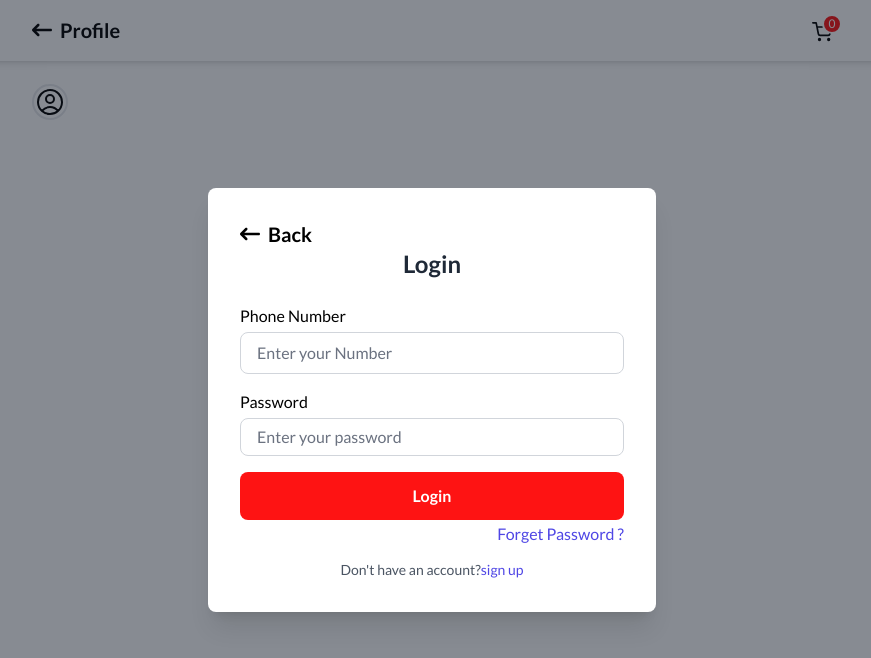
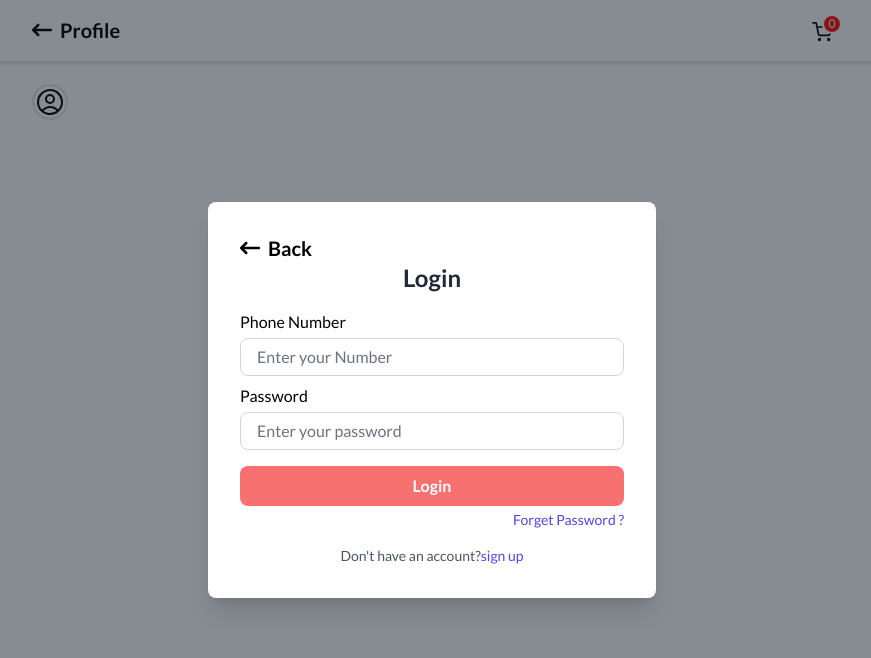
Before and after one commit to mrshabbarkhan/LadhidhFrontend, a React (Vite) app: page /profile in a window 1280 px wide. Shown: the top 658 px of the page, without its empty margins (208-1079 px from the left). Built offline with nearby package versions, Linux system fonts and the light colour scheme; no server answers.

Commit message:
clean code

```diff
--- a/src/features/Category/Category.jsx
+++ b/src/features/Category/Category.jsx
@@ -20,7 +20,7 @@ function Category({ children, heading, btn }) {
           {btn && (
             <button
               onClick={() => navigate("/category")}
-              className="text-sm sm:text-base hover:underline px-1 rounded-md line-clamp-1"
+              className=" sm:text-base hover:underline px-1 rounded-md line-clamp-1 bg-red-200 text-primary "
             >
               View All
             </button>
--- a/src/features/Home/TrendProducts.jsx
+++ b/src/features/Home/TrendProducts.jsx
@@ -18,9 +18,9 @@ function TrendProducts() {
         </div>
         <Link
           to={"/products"}
-          className="mr-2 text-sm sm:text-base hover:underline line-clamp-1"
+          className="mr-2 text-sm sm:text-base hover:underline line-clamp-1 px-1 rounded-md bg-red-200 text-primary "
         >
-          View
+          View All
           {/* <FaArrowRightLong /> */}
         </Link>
       </div>
--- a/src/features/auth/LoginForm.jsx
+++ b/src/features/auth/LoginForm.jsx
@@ -2,34 +2,38 @@ import React, { useEffect, useState } from "react";
 import { useNavigate } from "react-router-dom";
 import OTPForm from "./OTPForm";
 import { useLogin } from "./useLogin";
+import useFormData from "../../hooks/useFormData";
+import Spinner from "../../components/Spinner";
+import useInputClass from "../../hooks/useInputClass";
 
 const LoginForm = ({ showRegistration }) => {
   const [showOTPForm, setShowOTPForm] = useState(false);
-
+  const [verifyNum, setVerifyNum] = useState(false);
   const navigate = useNavigate();
   const { loginUser, isPending, isSuccess } = useLogin();
 
+  const { formData, handleChange } = useFormData({
+    number: "",
+    password: "",
+  });
+
   useEffect(() => {
     if (isSuccess) {
-      return navigate("/");
+      navigate("/");
     }
   }, [isSuccess]);
 
-  const [formData, setFormData] = useState({
-    password: "",
-    number: "",
-  });
-
-  const handleChange = (e) => {
-    const { id, value } = e.target;
-    setFormData((prev) => ({
-      ...prev,
-      [id]: value,
-    }));
-  };
+  useEffect(() => {
+    if (formData.number.length === 10) {
+      setVerifyNum(true);
+    } else {
+      setVerifyNum(false);
+    }
+  }, [formData.number]);
 
   const handleSubmit = (e) => {
     e.preventDefault();
+    if (!verifyNum) return;
     loginUser(formData);
   };
 
@@ -39,12 +43,12 @@ const LoginForm = ({ showRegistration }) => {
 
   return (
     <>
-      <h2 className="text-2xl font-bold mb-6 text-center text-gray-800">
+      <h2 className="text-2xl font-bold mb-4 text-center text-gray-800">
         Login
       </h2>
 
       <form onSubmit={handleSubmit}>
-        <div className="mb-4">
+        <div className="mb-2">
           <label className="block text-md  mb-1" htmlFor="email">
             Phone Number
           </label>
@@ -54,7 +58,9 @@ const LoginForm = ({ showRegistration }) => {
             value={formData.number}
             onChange={handleChange}
             placeholder="Enter your Number"
-            className="w-full px-4 py-2 border border-gray-300 rounded-lg text-gray-700 focus:ring-1 focus:ring-black/30 focus:border-black/30"
+            className={useInputClass()}
+            minLength={10}
+            maxLength={10}
             required
           />
         </div>
@@ -70,25 +76,30 @@ const LoginForm = ({ showRegistration }) => {
             value={formData.password}
             onChange={handleChange}
             placeholder="Enter your password"
-            className="w-full px-4 py-1.5 border border-gray-300 rounded-lg text-gray-700 focus:ring-1 focus:ring-black/30 focus:border-black/30"
+            className={useInputClass()}
             required
           />
         </div>
 
-        {/* Submit Button */}
         <button
           type="submit"
           style={{ cursor: isPending ? "not-allowed" : "pointer" }}
           disabled={isPending}
-          className="w-full py-3 bg-primary text-white rounded-lg hover:bg-primary-dark transition duration-300 font-semibold"
+          className={
+            verifyNum
+              ? `w-full py-2  text-white rounded-lg font-semibold flex items-center justify-center gap-2 ${
+                  isPending ? "bg-red-400" : "hover:bg-primary-dark bg-primary"
+                }`
+              : "bg-red-400 w-full py-2  text-white rounded-lg font-semibold"
+          }
         >
-          {isPending ? "Logging in..." : "Login"}
+          {isPending && <Spinner className="border-white" />} Login
         </button>
       </form>
 
       <p
         onClick={() => setShowOTPForm(true)}
-        className="float-end leading-7 text-indigo-600 cursor-pointer"
+        className="float-end text-sm hover:underline leading-7 text-indigo-600 cursor-pointer"
       >
         Forget Password ?
       </p>
@@ -101,7 +112,7 @@ const LoginForm = ({ showRegistration }) => {
         Don't have an account?
         <button
           type="button"
-          className="text-indigo-600 hover:text-indigo-800 font-medium transition"
+          className="text-indigo-600 hover:text-indigo-800 font-medium transition hover:underline"
         >
           sign up
         </button>
--- a/src/features/auth/RegisterForm.jsx
+++ b/src/features/auth/RegisterForm.jsx
@@ -1,9 +1,13 @@
 import { useEffect, useState } from "react";
 import { useRegister } from "./useRegister";
 import OTPForm from "./OTPForm";
-import { useDispatch, useSelector } from "react-redux";
+import { useSelector } from "react-redux";
+import { useNavigate } from "react-router-dom";
+import useFormData from "../../hooks/useFormData";
+import useInputClass from "../../hooks/useInputClass";
 
 function RegisterForm({ showRegistration }) {
+  const navigate = useNavigate();
   const { registerUser, isPending, isSuccess } = useRegister();
   const { otpToken, initialNumber } = useSelector((state) => state.auth);
 
@@ -11,26 +15,22 @@ function RegisterForm({ showRegistration }) {
 
   useEffect(() => {
     if (isSuccess) {
-      return navigate("/");
+      navigate("/");
     }
-  }, [isSuccess]);
+  }, [isSuccess, navigate]);
 
-  console.log();
-
-  const [formData, setFormData] = useState({
+  const { formData, handleChange, setFormData } = useFormData({
     name: "",
-    number: initialNumber || "",
+    number: "",
     password: "",
     email: "",
   });
 
-  const handleChange = (e) => {
-    const { id, value } = e.target;
-    setFormData((prev) => ({
-      ...prev,
-      [id]: value,
-    }));
-  };
+  useEffect(() => {
+    if (initialNumber) {
+      setFormData((prev) => ({ ...prev, number: initialNumber }));
+    }
+  }, [initialNumber]);
 
   const handleVerify = (e) => {
     e.preventDefault();
@@ -43,12 +43,12 @@ function RegisterForm({ showRegistration }) {
 
   return (
     <>
-      <h2 className="text-2xl font-bold mb-6 text-center text-gray-800">
+      <h2 className="text-2xl font-bold mb-4 text-center text-gray-800">
         Sign up
       </h2>
 
       <form onSubmit={handleVerify}>
-        <div className="mb-4">
+        <div className="mb-3">
           <label
             className="block text-md font-medium 0  hover:under mb-1"
             htmlFor="name"
@@ -61,13 +61,13 @@ function RegisterForm({ showRegistration }) {
             value={formData.name}
             onChange={handleChange}
             placeholder="Full name"
-            className="w-full px-4 py-1.5 border border-gray-300 rounded-lg text-gray-700 focus:ring-1  focus:ring-black/30 focus:border-black/30"
+            className={useInputClass()}
             required
-            autoComplete="off"
+            autoComplete="on"
           />
         </div>
 
-        <div className="mb-4">
+        <div className="mb-3">
           <label
             className="block text-md font-medium 0  hover:under mb-1"
             htmlFor="number"
@@ -80,14 +80,14 @@ function RegisterForm({ showRegistration }) {
             value={formData.number}
             onChange={handleChange}
             placeholder="+91 1234567890"
-            className="w-full px-4 py-1.5 border border-gray-300 rounded-lg text-gray-700 focus:ring-1  focus:ring-black/30 focus:border-black/30"
+            className={useInputClass()}
             required
             maxLength={10}
             minLength={10}
           />
         </div>
 
-        <div className="mb-4">
+        <div className="mb-3">
           <label
             className="block text-md font-medium 0  hover:under mb-1"
             htmlFor="email"
@@ -100,9 +100,9 @@ function RegisterForm({ showRegistration }) {
             value={formData.email}
             onChange={handleChange}
             placeholder="Email here"
-            className="w-full px-4 py-1.5 border border-gray-300 rounded-lg text-gray-700 focus:ring-1  focus:ring-black/30 focus:border-black/30"
+            className={useInputClass()}
             required
-            autoComplete="off"
+            autoComplete="on"
           />
         </div>
 
@@ -119,10 +119,10 @@ function RegisterForm({ showRegistration }) {
             value={formData.password}
             onChange={handleChange}
             placeholder="Enter your password"
-            className="w-full px-4 py-1.5 border border-gray-300 rounded-lg text-gray-700 focus:ring-1  focus:ring-black/30 focus:border-black/30"
+            className={useInputClass()}
             required
             minLength={6}
-            autoComplete="off"
+            autoComplete="on"
           />
         </div>
 
@@ -130,9 +130,11 @@ function RegisterForm({ showRegistration }) {
           type="submit"
           style={{ cursor: isPending ? "not-allowed" : "pointer" }}
           disabled={isPending}
-          className="w-full py-3 bg-primary text-white rounded-lg hover:bg-primary-dark transition duration-300 font-semibold"
+          className={`w-full py-2  text-white rounded-lg font-semibold flex items-center justify-center gap-2 ${
+            isPending ? "bg-red-400" : "hover:bg-primary-dark bg-primary"
+          }`}
         >
-          {isPending ? "Submiting..." : "Register"}
+          {isPending && <Spinner className="border-white" />} Sign up
         </button>
       </form>
 
--- /dev/null
+++ b/src/hooks/useFormData.js
@@ -0,0 +1,17 @@
+import { useState } from "react";
+
+function useFormData(initialData = {}) {
+  const [formData, setFormData] = useState(initialData);
+
+  const handleChange = (e) => {
+    const { id, value } = e.target;
+    setFormData((prev) => ({
+      ...prev,
+      [id]: value,
+    }));
+  };
+
+  return { formData, setFormData, handleChange };
+}
+
+export default useFormData;
--- /dev/null
+++ b/src/hooks/useInputClass.js
@@ -0,0 +1,5 @@
+function useInputClass() {
+  return "w-full px-4 py-1.5 border border-gray-300 rounded-lg text-gray-700 focus:ring-1 focus:ring-black/30 focus:border-black/30";
+}
+
+export default useInputClass;
```
